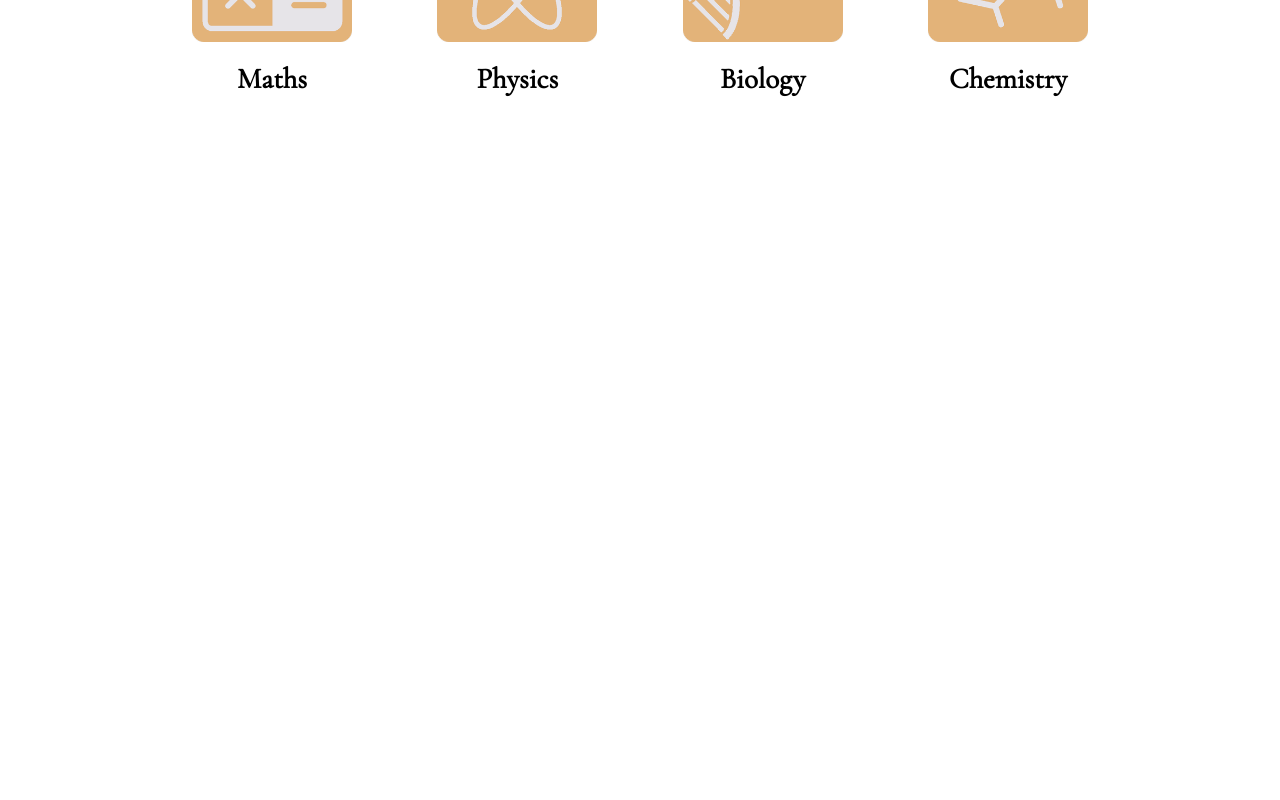
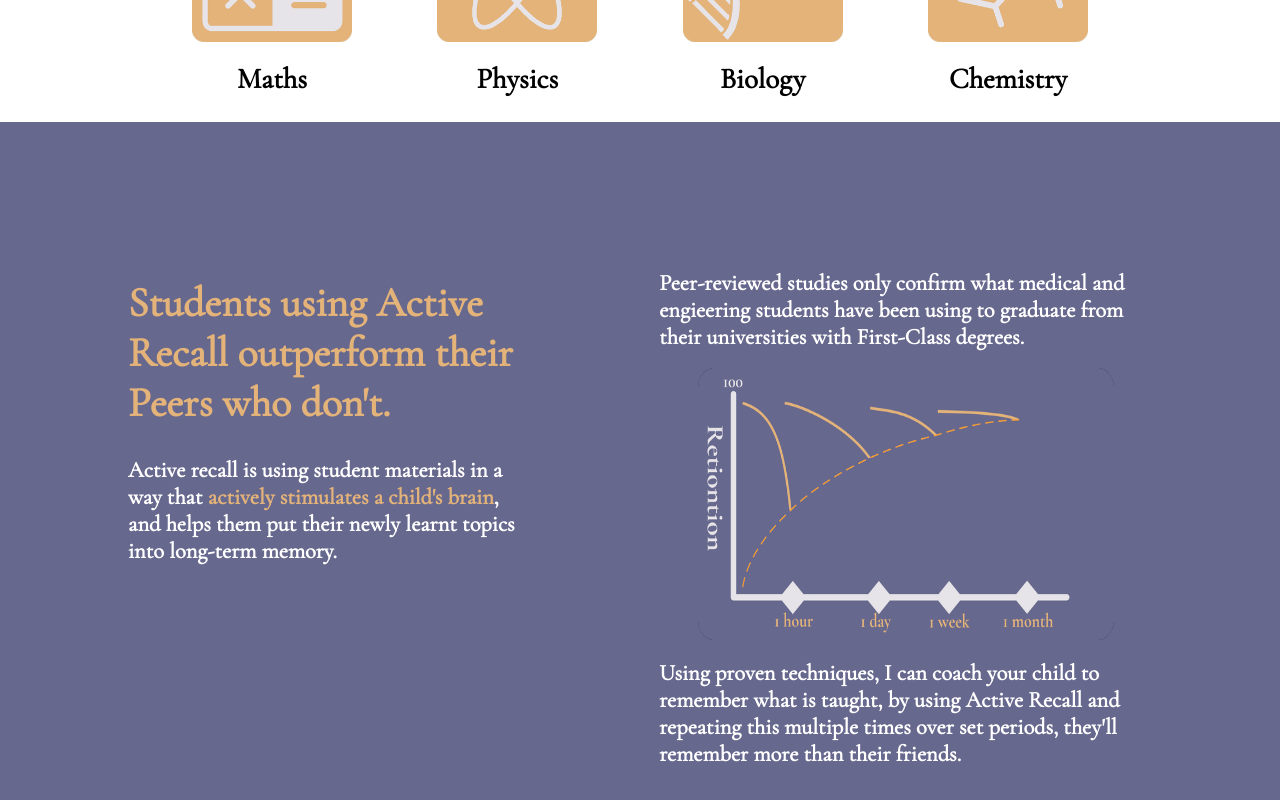
Before and after one commit to iman370/ghufran-tutoring, a React (Create React App) app in the folder ghufran/: page / in a window 1280 px wide. Shown: the part 998-1798 px from the top of the page. Before the commit the page ends 1120 px from the top, so only its background shows below. Built offline with nearby package versions, Linux system fonts and the light colour scheme.

Commit message:
Added another section

```diff
--- a/ghufran/src/App.js
+++ b/ghufran/src/App.js
@@ -7,12 +7,14 @@ import {
 
 import Landing from "./components/Landing";
 import Subjects from "./components/Subjects";
+import Proof from "./components/Proof";
 
 const MainPage = () => {
   return (
     <div id="website-container">
       <Landing />
       <Subjects />
+      <Proof />
     </div>
   );
 }
--- a/ghufran/src/components/Proof.js
+++ b/ghufran/src/components/Proof.js
@@ -0,0 +1,21 @@
+import React from 'react';
+
+import graph1 from './../images/graph1.png';
+
+function Proof() {
+    return(
+        <div id="proof-container">
+            <div id="content1">
+                <h1>Students using Active Recall outperform their Peers who don't.</h1>
+                <h2>Active recall is using student materials in a way that <b>actively stimulates a child's brain</b>, and helps them put their newly learnt topics into long-term memory.</h2>
+            </div>
+            <div id="content2">
+                <h2>Peer-reviewed studies only confirm what medical and engieering students have been using to graduate from their universities with First-Class degrees.</h2>
+                <img className="image" src={graph1} alt="Active Recall Graph"/>
+                <h2>Using proven techniques, I can coach your child to remember what is taught, by using Active Recall and repeating this multiple times over set periods, they'll remember more than their friends.</h2>
+            </div>
+        </div>
+    )
+}
+
+export default Proof
--- a/ghufran/src/index.css
+++ b/ghufran/src/index.css
@@ -135,3 +135,61 @@ code {
   height: 10rem;
   width: 10rem;
 }
+
+/* ACTIVE RECALL PROOF */
+
+#proof-container {
+  min-height: 50vh;
+  width: 100%;
+  background-color: #67688e;
+  display: flex;
+  flex-direction: row;
+  justify-content: center;
+}
+
+#proof-container #content1 {
+  width: 45%;
+  padding-top: 10%;
+  padding-left: 10%;
+  padding-bottom: 10%;
+  padding-right: 5%;
+}
+
+#proof-container #content1 h1 {
+  color: #e3b379;
+  text-align: left;
+  font-size: 2.6rem;
+}
+
+#proof-container #content1 h2 {
+  color: #ffffff;
+  text-align: left;
+  font-size: 1.4rem;
+}
+
+#proof-container #content1 b {
+  color: #e3b379;
+  font-size: 1.4rem;
+}
+
+#proof-container #content2 {
+  width: 55%;
+  display: flex;
+  flex-direction: column;
+  align-items: center;
+  padding-top: 10%;
+  padding-left: 5%;
+  padding-bottom: 10%;
+  padding-right: 10%;
+}
+
+#proof-container #content2 .image {
+  height: 17rem;
+  width: 26rem;
+}
+
+#proof-container #content2 h2 {
+  color: #ffffff;
+  text-align: left;
+  font-size: 1.4rem;
+}
```
